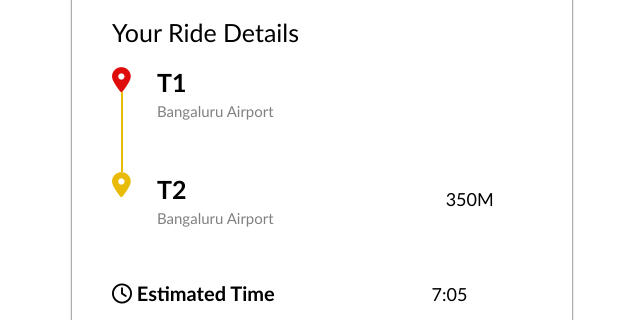
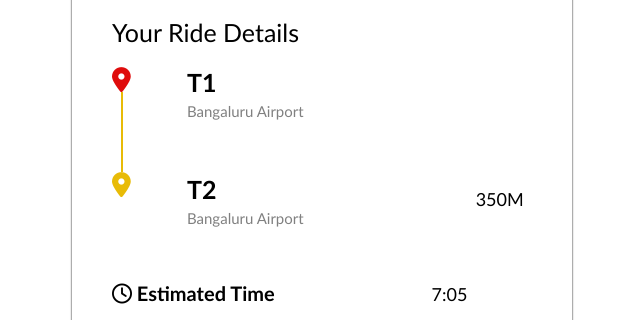
Before and after one commit to SkAfzal-04/live-pro, a plain HTML site: page index.html in a window 1280 px wide. Shown: the part 231-551 px from the top of the page, without its empty margins (321-961 px from the left). Drawn offline with Linux system fonts and the light colour scheme.

Commit message:
Update index.html

```diff
--- a/index.html
+++ b/index.html
@@ -18,7 +18,7 @@
         <div class="vl"></div>
         <i class="fas fa-map-marker-alt location-Mark2"></i>
         </div>
-        <div style="width: 75%;margin-left: -30px;">
+        <div class="t">
         <div class="t1">T1 <p>Bangaluru Airport</p></div>
         <div class="t2"><div>T2<p>Bangaluru Airport</p></div><p>350M</p></div>
         </div>
```
